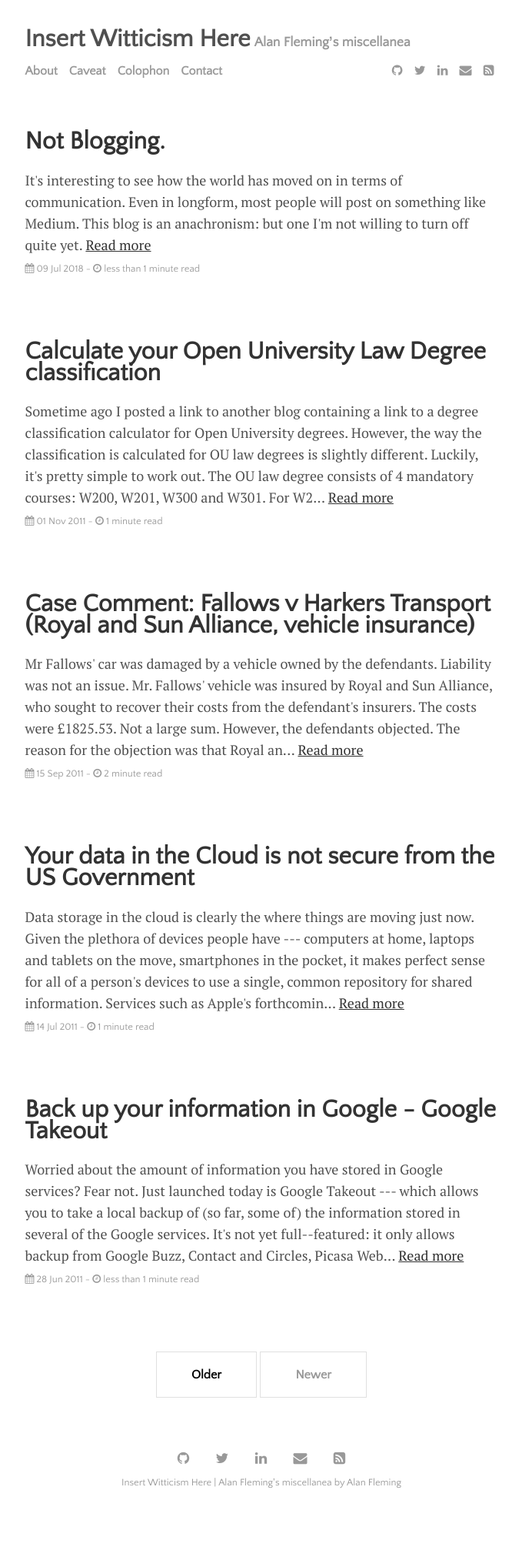
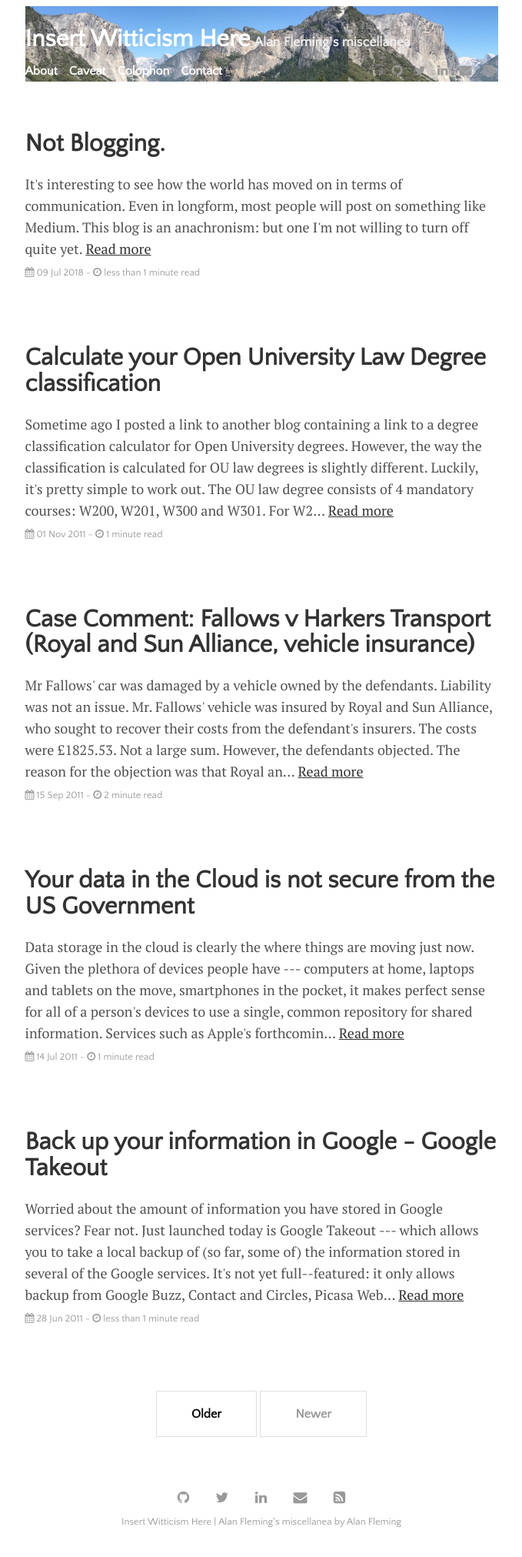
Before and after one commit to alan-fleming/alanfleming.org, a Jekyll site: the page built from index.html, in a window 1280 px wide. Shown: the whole page at 77% size, without its empty margins (300-979 px from the left). Built offline with Jekyll 4.4.1, drawn with Linux system fonts in a browser that asks for light colours; the list of posts is cut into pages by our own code; before the commit the page ends 1972 px from its top, so only the background shows below that.

Commit message:
Update main.css

```diff
--- a/assets/css/main.css
+++ b/assets/css/main.css
@@ -36,6 +36,7 @@ body {
 
 h1{
   font-size: 2rem;
+  line-height: 2.1rem;
 }
 
 h1 a {
@@ -102,6 +103,8 @@ hr {
   padding-bottom: 0.5rem;
   margin-bottom: 4rem;
   font-family: "Quattrocento Sans", sans-serif;
+  background-image: url(/assets/img/Yosemite-Valley.jpg);
+  background-size: contain
 }
 
 .masthead a:hover {
@@ -111,11 +114,11 @@ hr {
 .masthead-title a {
   font-size: 2rem;
   text-decoration: none;
-  color: #505050;
+  color: #FFFFFF;
 }
 
 .masthead-subtitle {
-  color: #999;
+  color: #EEEEEE;
 }
 
 /*
@@ -241,7 +244,7 @@ hr {
 }
 
 .menu-content a {
-  color: #999;
+  color: #FFFFFF;
   font-size: 1rem;
   padding-right: 10px;
 }
```
